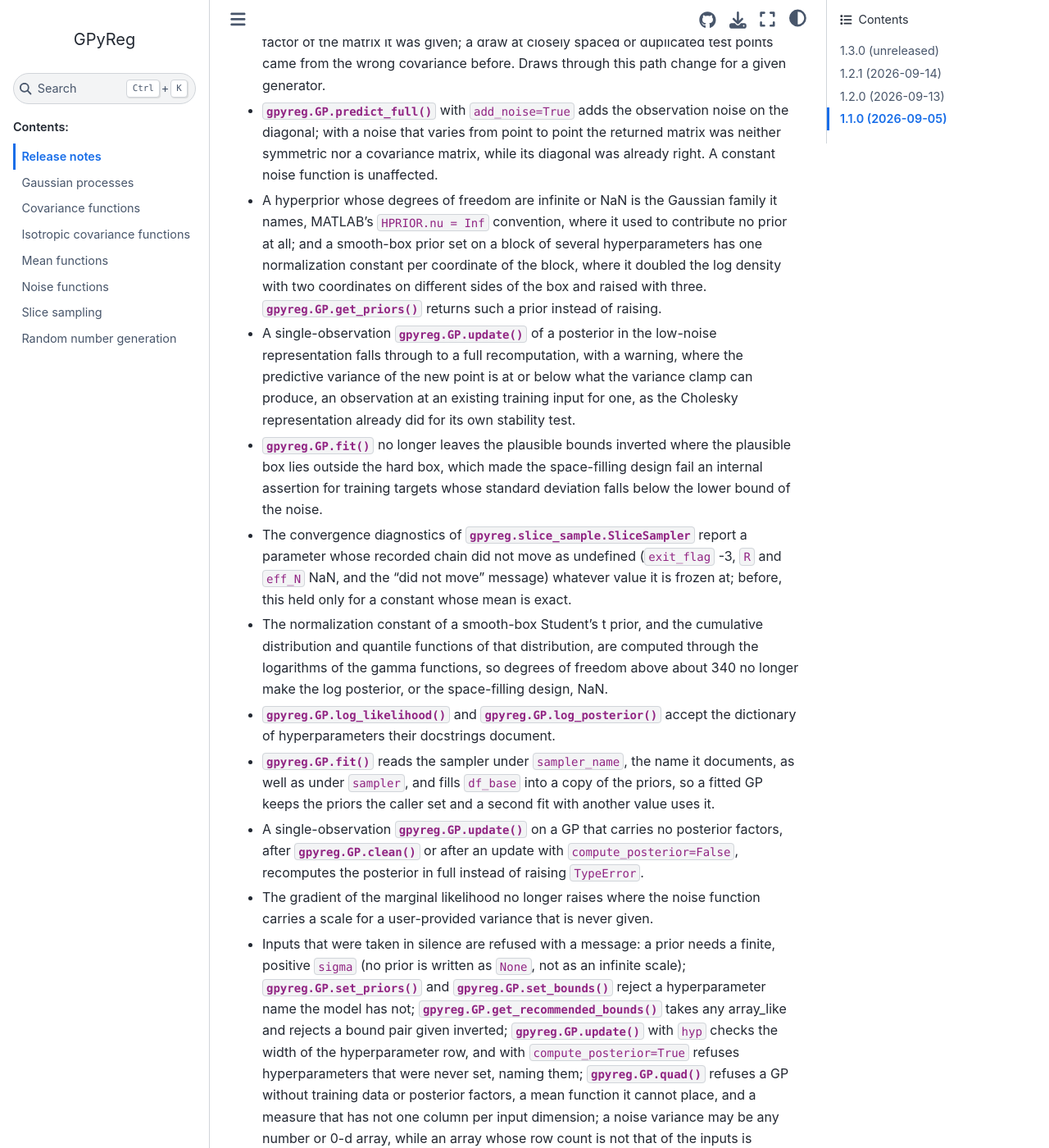
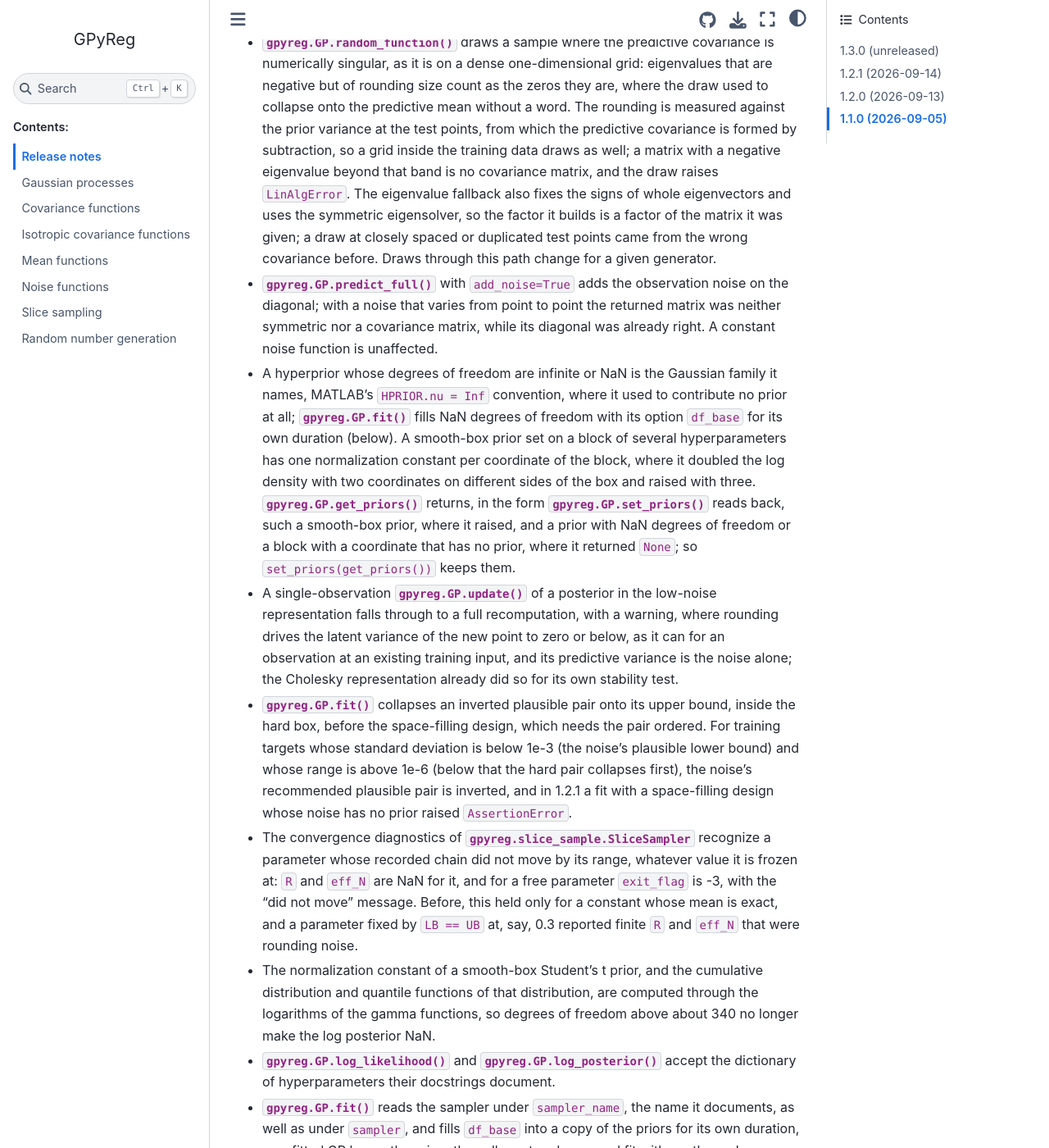
Before and after one commit to acerbilab/gpyreg, a Sphinx documentation site: the page built from docsrc/source/release_notes.rst, in a window 1280 px wide and 1400 px high, scrolled down 1657 px. Shown: the whole window at 82% size. Built offline with Sphinx 7.4.7 and the Sphinx Book theme 1.1.4, drawn with Linux system fonts in a browser that asks for light colours; some of the changed text lies outside the part shown.

Commit message:
docs: the 1.3.0 release notes, true point by point
Docs-only (R3-4, R5-9, R3-2, R3-3, R3-7, R5-15, R2-3, R1-2, R5-14, R1-3), and points for this round's own fixes.

The opening paragraph, which sorted the points into groups they did not fit, says what a point marked Upgrading means. The smooth-box Student's t point no longer claims a fix to the space-filling design, which caps df at 3. The Metropolis point says that its options never turned the step on but setting the three attributes did, and that a script that sets them samples without it, with no error. New points: quad reads a one-dimensional measure of length D as one measure, where 1.2.1 raised; a parameter fixed by LB == UB at a constant whose mean is inexact reports R and eff_N as NaN; the documentation of the GaussianNoise nugget and of the lag-0 pairing of the autocorrelations. The refusals carry Upgrading lines for what can stop a 1.2.1 script: an unknown name, a sigma that is not finite and positive on a coordinate with a prior, a bound pair given inverted, the width check of update(hyp=), update on hyperparameters never set with the way out (compute_posterior=False, or X and y given to fit), quad's refusal of other mean functions, the refusal of a noise variance given as a row, and the fractional thin or burn.

The W6-38 point names the trigger (a standard deviation below 1e-3 and a range above 1e-6), the W6-9 point says the fallback happens where rounding drives the latent variance to zero or below, and the points that said a fit moves say which fits: a fit that starts from given hyperparameters with no design and no samples changes only where it meets a hard bound that moved. Points for this round: a partial block prior is accepted as in 1.2.1; random_function measures its rounding against the prior variance and raises only for a matrix that is no covariance; get_priors returns NaN-df and partial blocks; a NaN df reads as Gaussian after a fit, with an Upgrading line; an infinite thin or burn is refused with ValueError; the equal-targets range applies to finite targets.

Co-Authored-By: Claude Opus 5.5 (1M context) <noreply@anthropic.com>

```diff
--- a/docsrc/source/release_notes.rst
+++ b/docsrc/source/release_notes.rst
@@ -4,10 +4,8 @@ Release notes
 1.3.0 (unreleased)
 ------------------
 
-The first eight points move numbers that a 1.2.1 user can observe at the
-defaults of what they name, and the five after them do so in the cases
-they repair; the rest repair calls that raised, refuse inputs that were
-taken in silence, remove one thing and document.
+A point marked **Upgrading** says what a script written for 1.2.1 may have
+to change.
 
 * The recommended bounds of the hyperparameters take the statistics of
   the training inputs per input dimension. The starting value of each
@@ -20,28 +18,37 @@ taken in silence, remove one thing and document.
   every dimension, which mixes the locations of the dimensions with their
   spreads: where the dimensions lie apart, every recommendation came out
   as wide as the widest gap between them. The per-dimension statistics
-  are those of MATLAB's gplite. A :meth:`gpyreg.GP.fit` that starts from
-  the recommendation, or leaves the bounds of the mean to it, sees its
-  hyperparameter samples move; the widths beside the length scales were
-  per dimension already.
+  are those of MATLAB's gplite. A :meth:`gpyreg.GP.fit` with that mean
+  function takes its plausible box from the recommendation, and its hard
+  box wherever the caller leaves it unset, so its space-filling design,
+  its default starting point and its slice sampler change, and its
+  hyperparameters move; a fit that starts from given hyperparameters
+  (``hyp0``, or those the GP already has), with no space-filling design
+  (``init_N = 0``) and no hyperparameter samples (``n_samples = 0``),
+  changes only where its start or its optimizer meets a hard bound that
+  moved. ``fit`` does not start from the recommended length scales, which
+  reach a caller that reads them from ``get_bounds_info``; the bounds of
+  the length scales were per dimension already.
 * The recommended bounds and starting length scale of the isotropic
   kernels take the means of the logarithms of the per-dimension widths
   and standard deviations, as MATLAB's gplite does, where they took the
   logarithm of the mean width and the standard deviation pooled over all
   entries of ``X``; a fit with
   :class:`gpyreg.isotropic_covariance_functions.SquaredExponentialIsotropic`
-  or :class:`gpyreg.isotropic_covariance_functions.MaternIsotropic` starts
-  from a different design and feasible set than in 1.2.1.
+  or :class:`gpyreg.isotropic_covariance_functions.MaternIsotropic` takes
+  a different plausible box for the length scale than in 1.2.1, and a
+  different hard box wherever the caller leaves it unset.
 * :meth:`gpyreg.GP.fit` takes its starting points as a copy of the
   space-filling design, so the default widths of the slice sampler are
-  the standard deviation of the design as it was drawn; a script that
-  calls ``fit`` at the default ``opts_N = 3`` sees its sampled
-  hyperparameters move.
+  the standard deviation of the design as it was drawn; a fit that draws
+  hyperparameter samples with a noise hyperparameter and
+  ``1 < opts_N < init_N``, as at the defaults, sees its samples move.
 * The plausible upper bound of the shape parameter of
   :class:`gpyreg.covariance_functions.RationalQuadraticARD` is its own
   (5) and the output scale keeps the range of the targets; the shape's
-  line wrote into the output scale's slot. The space-filling design of a
-  fit with that kernel changes.
+  line wrote into the output scale's slot. The plausible box of a fit
+  with that kernel changes, and with it the space-filling design and the
+  default starting point.
 * Slice sampling with a burn-in of two or three iterations no longer
   returns the same point once per requested sample: a coordinate whose
   burn-in variance estimate is not positive keeps the width it has
@@ -55,8 +62,8 @@ taken in silence, remove one thing and document.
   1 can be fitted: the gradient with respect to the length scale is zero,
   not NaN, where two inputs coincide, so the gradient of the marginal
   likelihood is finite.
-* A training set whose targets are all equal is given a range of one,
-  with a warning, instead of bounds of ``-inf`` that ended
+* A training set whose targets are all equal and finite is given a range
+  of one, with a warning, instead of bounds of ``-inf`` that ended
   :meth:`gpyreg.GP.fit` with ``KeyError: (-inf, -inf)``; such a fit now
   completes.
 * :meth:`gpyreg.GP.quad` with ``compute_var=True`` normalizes by the
@@ -68,13 +75,16 @@ taken in silence, remove one thing and document.
   covariance is numerically singular, as it is on a dense
   one-dimensional grid: eigenvalues that are negative but of rounding
   size count as the zeros they are, where the draw used to collapse onto
-  the predictive mean without a word, and a negative eigenvalue beyond
-  the rounding band raises ``LinAlgError``. The eigenvalue fallback also
-  fixes the signs of whole eigenvectors and uses the symmetric
-  eigensolver, so the factor it builds is a factor of the matrix it was
-  given; a draw at closely spaced or duplicated test points came from
-  the wrong covariance before. Draws through this path change for a
-  given generator.
+  the predictive mean without a word. The rounding is measured against
+  the prior variance at the test points, from which the predictive
+  covariance is formed by subtraction, so a grid inside the training data
+  draws as well; a matrix with a negative eigenvalue beyond that band is
+  no covariance matrix, and the draw raises ``LinAlgError``. The
+  eigenvalue fallback also fixes the signs of whole eigenvectors and uses
+  the symmetric eigensolver, so the factor it builds is a factor of the
+  matrix it was given; a draw at closely spaced or duplicated test points
+  came from the wrong covariance before. Draws through this path change
+  for a given generator.
 * :meth:`gpyreg.GP.predict_full` with ``add_noise=True`` adds the
   observation noise on the diagonal; with a noise that varies from point
   to point the returned matrix was neither symmetric nor a covariance
@@ -82,37 +92,53 @@ taken in silence, remove one thing and document.
   function is unaffected.
 * A hyperprior whose degrees of freedom are infinite or NaN is the
   Gaussian family it names, MATLAB's ``HPRIOR.nu = Inf`` convention,
-  where it used to contribute no prior at all; and a smooth-box prior set
-  on a block of several hyperparameters has one normalization constant
-  per coordinate of the block, where it doubled the log density with two
-  coordinates on different sides of the box and raised with three.
-  :meth:`gpyreg.GP.get_priors` returns such a prior instead of raising.
+  where it used to contribute no prior at all; :meth:`gpyreg.GP.fit`
+  fills NaN degrees of freedom with its option ``df_base`` for its own
+  duration (below). A smooth-box prior set on a block of several
+  hyperparameters has one normalization constant per coordinate of the
+  block, where it doubled the log density with two coordinates on
+  different sides of the box and raised with three.
+  :meth:`gpyreg.GP.get_priors` returns, in the form
+  :meth:`gpyreg.GP.set_priors` reads back, such a smooth-box prior, where
+  it raised, and a prior with NaN degrees of freedom or a block with a
+  coordinate that has no prior, where it returned ``None``; so
+  ``set_priors(get_priors())`` keeps them.
 * A single-observation :meth:`gpyreg.GP.update` of a posterior in the
   low-noise representation falls through to a full recomputation, with a
-  warning, where the predictive variance of the new point is at or below
-  what the variance clamp can produce, an observation at an existing
-  training input for one, as the Cholesky representation already did for
-  its own stability test.
-* :meth:`gpyreg.GP.fit` no longer leaves the plausible bounds inverted
-  where the plausible box lies outside the hard box, which made the
-  space-filling design fail an internal assertion for training targets
-  whose standard deviation falls below the lower bound of the noise.
+  warning, where rounding drives the latent variance of the new point to
+  zero or below, as it can for an observation at an existing training
+  input, and its predictive variance is the noise alone; the Cholesky
+  representation already did so for its own stability test.
+* :meth:`gpyreg.GP.fit` collapses an inverted plausible pair onto its
+  upper bound, inside the hard box, before the space-filling design,
+  which needs the pair ordered. For training targets whose standard
+  deviation is below 1e-3 (the noise's plausible lower bound) and whose
+  range is above 1e-6 (below that the hard pair collapses first), the
+  noise's recommended plausible pair is inverted, and in 1.2.1 a fit with
+  a space-filling design whose noise has no prior raised
+  ``AssertionError``.
 * The convergence diagnostics of :class:`gpyreg.slice_sample.SliceSampler`
-  report a parameter whose recorded chain did not move as undefined
-  (``exit_flag`` -3, ``R`` and ``eff_N`` NaN, and the "did not move"
-  message) whatever value it is frozen at; before, this held only for a
-  constant whose mean is exact.
+  recognize a parameter whose recorded chain did not move by its range,
+  whatever value it is frozen at: ``R`` and ``eff_N`` are NaN for it, and
+  for a free parameter ``exit_flag`` is -3, with the "did not move"
+  message. Before, this held only for a constant whose mean is exact, and
+  a parameter fixed by ``LB == UB`` at, say, 0.3 reported finite ``R``
+  and ``eff_N`` that were rounding noise.
 * The normalization constant of a smooth-box Student's t prior, and the
   cumulative distribution and quantile functions of that distribution,
   are computed through the logarithms of the gamma functions, so degrees
-  of freedom above about 340 no longer make the log posterior, or the
-  space-filling design, NaN.
+  of freedom above about 340 no longer make the log posterior NaN.
 * :meth:`gpyreg.GP.log_likelihood` and :meth:`gpyreg.GP.log_posterior`
   accept the dictionary of hyperparameters their docstrings document.
 * :meth:`gpyreg.GP.fit` reads the sampler under ``sampler_name``, the
   name it documents, as well as under ``sampler``, and fills ``df_base``
-  into a copy of the priors, so a fitted GP keeps the priors the caller
-  set and a second fit with another value uses it.
+  into a copy of the priors for its own duration, so a fitted GP keeps
+  the priors the caller set and a second fit with another value uses it.
+  A prior left with NaN degrees of freedom therefore reads as Gaussian
+  outside the fit, in :meth:`gpyreg.GP.log_posterior` after it for one,
+  where 1.2.1 wrote ``df_base`` into the GP's priors and read a Student's
+  t from then on. **Upgrading:** a script that relies on that Student's t
+  after the fit gives the prior its degrees of freedom.
 * A single-observation :meth:`gpyreg.GP.update` on a GP that carries no
   posterior factors, after :meth:`gpyreg.GP.clean` or after an update
   with ``compute_posterior=False``, recomputes the posterior in full
@@ -120,49 +146,85 @@ taken in silence, remove one thing and document.
 * The gradient of the marginal likelihood no longer raises where the
   noise function carries a scale for a user-provided variance that is
   never given.
-* Inputs that were taken in silence are refused with a message: a prior
-  needs a finite, positive ``sigma`` (no prior is written as ``None``, not
-  as an infinite scale); :meth:`gpyreg.GP.set_priors` and
-  :meth:`gpyreg.GP.set_bounds` reject a hyperparameter name the model
-  has not; :meth:`gpyreg.GP.get_recommended_bounds` takes any array_like
-  and rejects a bound pair given inverted; :meth:`gpyreg.GP.update` with
+* :meth:`gpyreg.GP.quad` reads a one-dimensional ``mu`` or ``sigma`` of
+  length ``D`` as one measure in ``D`` dimensions, as MATLAB's gplite
+  does, where 1.2.1 raised.
+* Inputs that were taken in silence are refused with a message: a
+  coordinate that has a prior needs a finite, positive ``sigma`` (a
+  hyperparameter without a prior is written as ``None``, and a coordinate
+  of a block without one as NaN location and ``sigma``, as 1.2.1 accepted
+  it); :meth:`gpyreg.GP.set_priors` and :meth:`gpyreg.GP.set_bounds`
+  reject a hyperparameter name the model has not;
+  :meth:`gpyreg.GP.get_recommended_bounds` takes any array_like and
+  rejects a bound pair given inverted, and so does :meth:`gpyreg.GP.fit`,
+  which fills its bounds through it; :meth:`gpyreg.GP.update` with
   ``hyp`` checks the width of the hyperparameter row, and with
-  ``compute_posterior=True`` refuses hyperparameters that were never
-  set, naming them; :meth:`gpyreg.GP.quad` refuses a GP without training
+  ``compute_posterior=True`` refuses hyperparameters that are NaN (never
+  set), naming them; :meth:`gpyreg.GP.quad` refuses a GP without training
   data or posterior factors, a mean function it cannot place, and a
   measure that has not one column per input dimension; a noise variance
   may be any number or 0-d array, while an array whose row count is not
   that of the inputs is refused; and
   :meth:`gpyreg.slice_sample.SliceSampler.sample` refuses a ``thin`` or
-  ``burn`` that is not a whole number with ``ValueError`` instead of
-  raising ``TypeError`` from ``range``. A failed Cholesky decomposition
-  reports ``LinAlgError`` in both noise representations, where the
-  low-noise one raised ``TypeError``. **Upgrading:** a script that passes
-  a fractional ``thin`` or ``burn`` must round it; a whole number of any
-  type is still accepted.
+  ``burn`` that is not a whole number, an infinite one included, with
+  ``ValueError`` instead of raising ``TypeError`` from ``range``. A
+  failed Cholesky decomposition reports ``LinAlgError`` in both noise
+  representations, where the low-noise one raised ``TypeError``, and the
+  checks of the shape of the inputs raise ``ValueError`` where they raised
+  ``AssertionError``. **Upgrading:** each refusal can stop a script that
+  ran under 1.2.1, which changes as follows:
+
+  - a name the model has not, which set nothing, is left out;
+  - a prior whose ``sigma`` is infinite, zero or negative, or NaN beside
+    a location, is given a positive ``sigma``, or is replaced by ``None``
+    where no prior is meant (1.2.1 took the absolute value of a negative
+    ``sigma`` in the log prior);
+  - a bound pair given inverted, which 1.2.1 collapsed onto its lower
+    bound, is given in order (equal bounds fix a hyperparameter);
+  - ``update(hyp=...)`` is given one column per hyperparameter of the
+    GP, where 1.2.1 stored a row of another width and read it by offset;
+  - ``gp.update(X_new=X, y_new=y)`` on a GP whose hyperparameters were
+    never set, which 1.2.1 completed with NaN posterior factors that a
+    following ``gp.fit()`` replaced, passes ``compute_posterior=False``,
+    or the data go to ``gp.fit(X, y)`` directly;
+  - ``quad`` with another mean function, whose integral 1.2.1 computed
+    as if that mean were a constant equal to its first hyperparameter,
+    has no replacement;
+  - a noise variance given as a row of ``N`` is given as a column;
+  - a fractional ``thin`` or ``burn`` is rounded; a whole number of any
+    type is still accepted.
+
 * The covariance kernels refuse ``compute(compute_diag=True,
   compute_grad=True)`` with ``ValueError``. **Upgrading:** that
   combination returned the diagonal beside the gradient of the full
   matrix, a pair that meant nothing; ask for the two separately.
 * The undocumented Metropolis step of
-  :class:`gpyreg.slice_sample.SliceSampler` is removed. **Upgrading:** it
-  never ran (its option key was misspelled), and the attributes
-  ``metropolis_pdf``, ``metropolis_rnd`` and ``metropolis_flag`` no longer
-  exist, so a script that set them must drop them.
+  :class:`gpyreg.slice_sample.SliceSampler` is removed, with its options
+  and the attributes ``metropolis_pdf``, ``metropolis_rnd`` and
+  ``metropolis_flag``. **Upgrading:** its options never turned the step
+  on (their key was misspelled), but setting the three attributes
+  directly did run it; a script that sets them now samples without the
+  step, with no error.
 * ``uuinv`` returns NaN for a ``p`` outside [0, 1] in every case, not only
   in the general one, and its documentation states the mixture it
   implements: the weight outside the plausible box is spread over the
   two tails in proportion to their lengths.
 * Documentation: the isotropic kernels have a page;
   ``AbstractKernel.compute`` documents the ``(N, 1)`` shape of the
-  diagonal it returns; the default of ``add_noise`` of
+  diagonal it returns; :class:`gpyreg.noise_functions.GaussianNoise`
+  documents the ``np.spacing(1)`` nugget it keeps with
+  ``constant_add=False``; the default of ``add_noise`` of
   :meth:`gpyreg.GP.predict_full`, that its diagonal is not clamped and
   can be negative on a nearly singular posterior; which variance
-  :meth:`gpyreg.GP.predict` returns by default; that the log predictive
+  :meth:`gpyreg.GP.predict` returns by default, and how it pools the
+  variances of several hyperparameter samples; that the log predictive
   density always carries the observation noise and over several
-  hyperparameter samples is the density of the moment-matched Gaussian;
-  and that :meth:`gpyreg.GP.log_posterior` renormalizes each prior over
-  its bounds.
+  hyperparameter samples is the density of the Gaussian with the pooled
+  mean and variance; that :meth:`gpyreg.GP.log_posterior` renormalizes
+  each prior over its bounds; what NaN degrees of freedom of a prior
+  mean, in :meth:`gpyreg.GP.set_priors` and in the ``df_base`` option of
+  :meth:`gpyreg.GP.fit`; and, in the docstring of the sampler's effective
+  sample size, that its autocorrelations are paired from lag 0.
 
 1.2.1 (2026-09-14)
 ------------------
```
